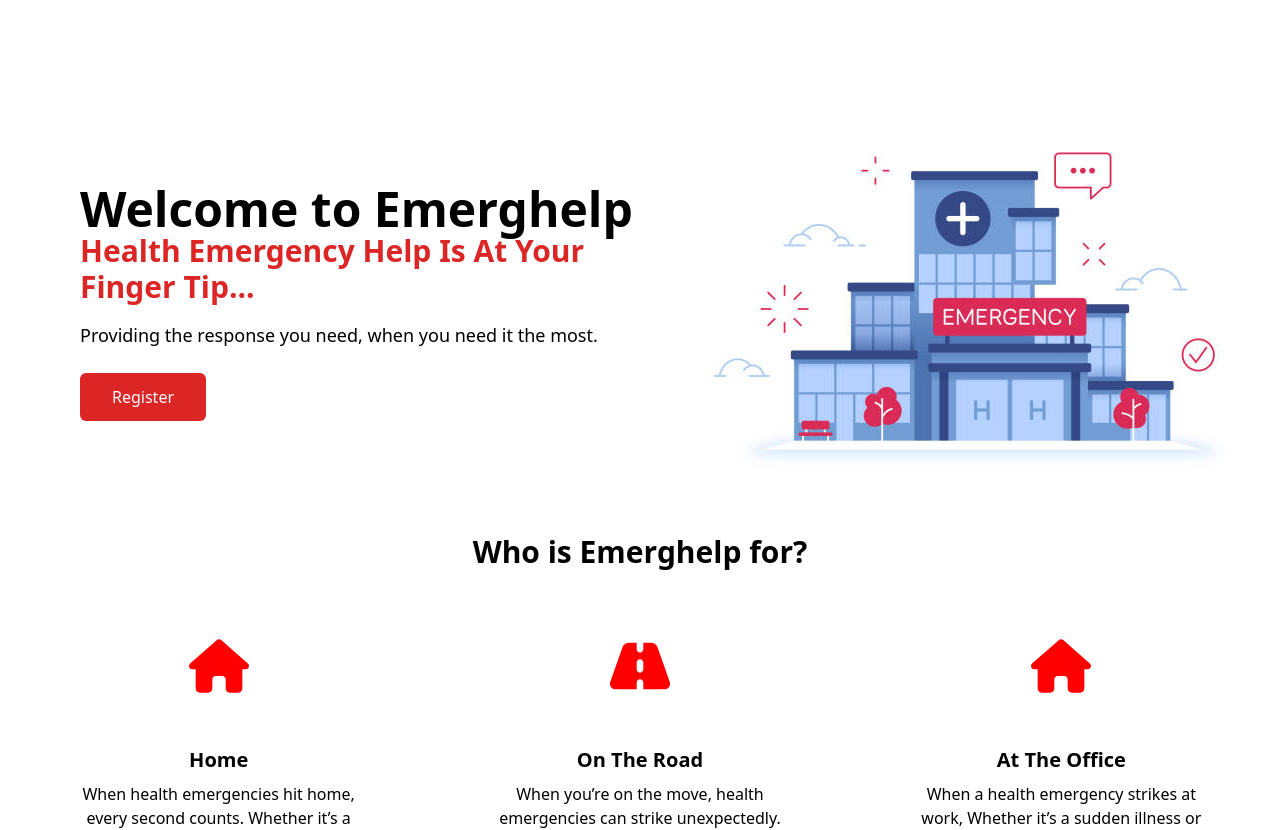
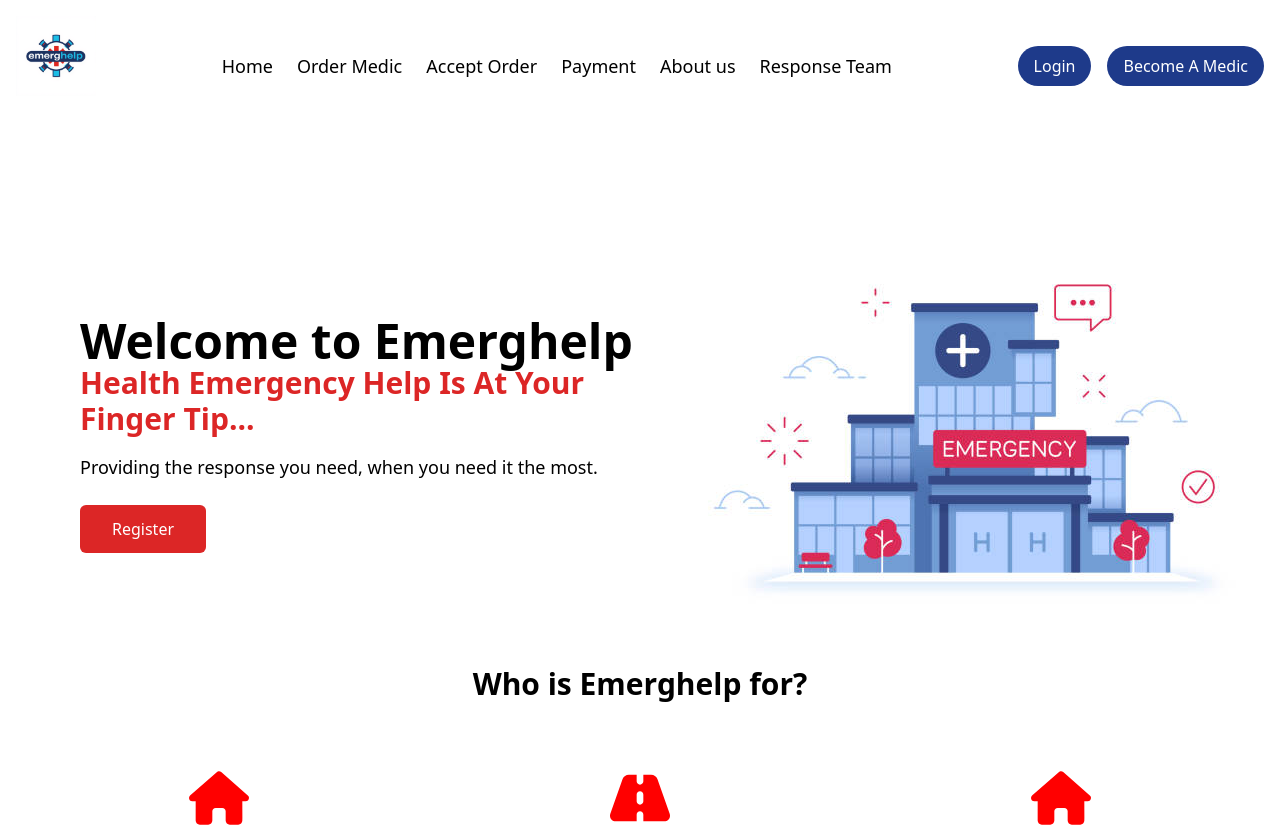
Before and after one commit to Izunna-24/emerghelp-frontend, a React (Create React App) app: page / in a window 1280 px wide. Shown: the top 830 px of the page. Built offline with nearby package versions, Linux system fonts and the light colour scheme.

Commit message:
added navbar

```diff
--- a/package.json
+++ b/package.json
@@ -4,6 +4,7 @@
   "private": true,
   "dependencies": {
     "@heroicons/react": "^2.1.5",
+    "@mui/styles": "^5.16.6",
     "react": "^18.0.0",
     "react-dom": "^18.0.0",
     "react-icons": "^5.2.1",
--- a/src/component/layout/Layout.jsx
+++ b/src/component/layout/Layout.jsx
@@ -2,11 +2,13 @@
 import Footer from "../footer/Footer";
 import Hero from "../hero/Hero";
 import Emerghelp from "../emerghelp/Emerghelp";
+import Navbar from "../navBar/Navbar";
 
 
 const Layout = () => {
     return(
         <>
+            <Navbar/>
             <Outlet/>
             <Hero/>
             <Emerghelp/>
```
